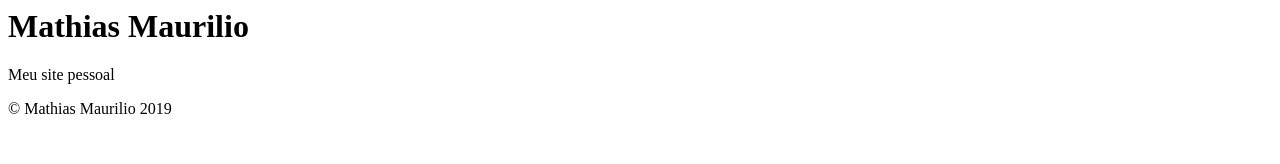
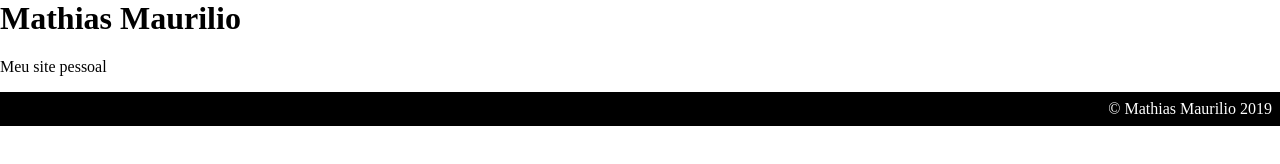
Before and after one commit to MathiasMaurilio/curso-git, a plain HTML site: page index.html in a window 1280 px wide. Drawn offline with Linux system fonts and the light colour scheme.

Commit message:
Adicionando CSS

```diff
--- /dev/null
+++ b/index.css
@@ -0,0 +1,10 @@
+body {
+    margin: 0;
+}
+
+footer {
+    background-color: black;
+    color: white;
+    text-align: right;
+    padding: .5em;
+}
--- a/index.html
+++ b/index.html
@@ -1,5 +1,6 @@
 <html>
     <head>
+        <link rel="stylesheet" href="./index.css">
     </head>
     <body>
         <h1>Mathias Maurilio</h1>
```
